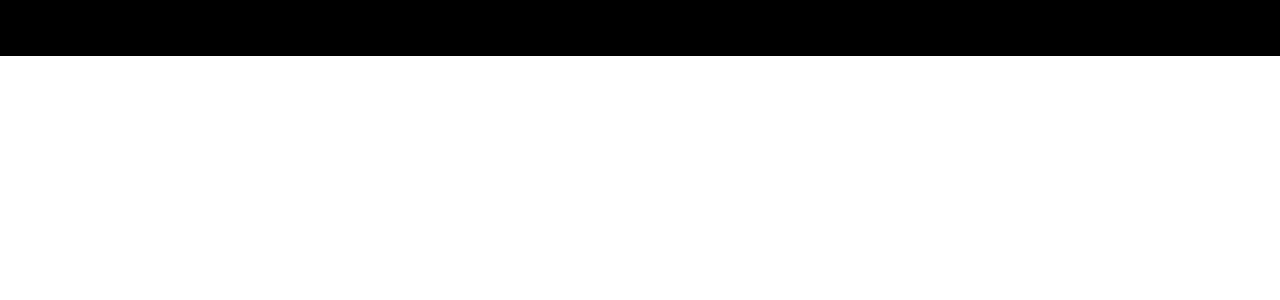
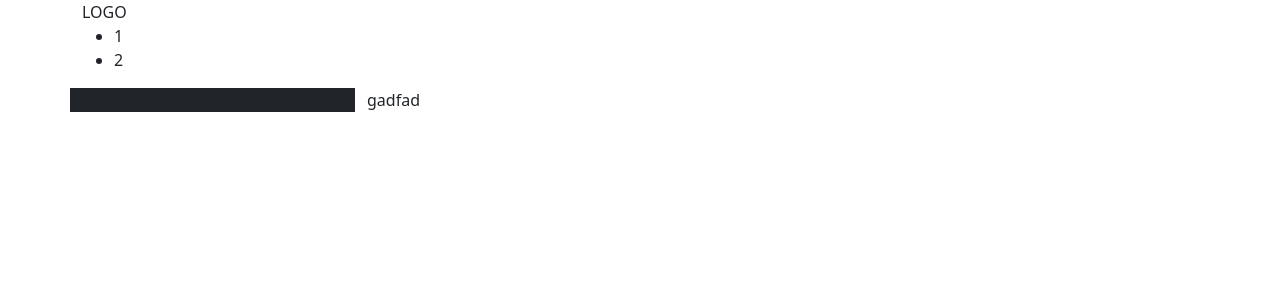
Before and after one commit to teh23/meme-hub, a React (Create React App) app: page / in a window 1280 px wide. Shown: the top 300 px of the page. Built offline with nearby package versions, Linux system fonts and the light colour scheme.

Commit message:
change tailwind to bootstrap

```diff
--- a/public/index.html
+++ b/public/index.html
@@ -3,7 +3,7 @@
   <head>
     <meta charset="utf-8" />
     <link rel="icon" href="%PUBLIC_URL%/favicon.ico" />
-    <meta name="viewport" content="width=device-width, initial-scale=1" />
+    <meta name="viewport" content="width=device-width, initial-scale=1.0">
     <meta name="theme-color" content="#000000" />
     <meta
       name="description"
--- a/src/App.js
+++ b/src/App.js
@@ -1,11 +1,14 @@
-import { className } from 'postcss-selector-parser';
+import Layout from './view/Layout'
 import React from 'react';
 
 function App() {
   return (
-    <div className="btn">
-      asdasd
-    </div>
+    <>
+      <Layout>
+
+
+      </Layout>
+    </>
   );
 }
 
--- a/src/index.css
+++ /dev/null
@@ -1,9 +0,0 @@
-@tailwind base;
-@tailwind components;
-@tailwind utilities;
-
-
-.btn {
-    @apply p-4 bg-black;
-
-}
--- a/src/index.js
+++ b/src/index.js
@@ -1,10 +1,9 @@
 import React from 'react';
 import ReactDOM from 'react-dom';
-import './index.css';
 import App from './App';
 import { store } from './app/store';
 import { Provider } from 'react-redux';
-
+import './index.sass';
 
 ReactDOM.render(
   <React.StrictMode>
--- /dev/null
+++ b/src/index.sass
@@ -0,0 +1 @@
+@import "~bootstrap/scss/bootstrap"
--- /dev/null
+++ b/src/view/Header.js
@@ -0,0 +1,25 @@
+import React from 'react'
+
+const Header = () => {
+    return (
+        <header className="h-12 bg-blue-400">
+            <div className="md:container md:mx-auto grid grid-cols-3 gap-4">
+                <div className="col-span-10" >
+                    LOGO
+                </div>
+
+                <ul className="flex flex-row col-span-1">
+                    <li className="ml-4">
+                        1
+                    </li>
+                    <li className="ml-4">
+                        2
+                    </li>
+                </ul>
+
+            </div>
+        </header>
+    )
+}
+
+export default Header
--- /dev/null
+++ b/src/view/Layout.js
@@ -0,0 +1,19 @@
+import React from "react";
+import Header from "./Header";
+import { Container, Col, Row } from "react-bootstrap/";
+
+const Layout = () => {
+    return (
+        <Container>
+            <Row>
+                <Header></Header>
+            </Row>
+            <Row>
+                <Col className="bg-dark" xs={3}>dsa</Col>
+                <Col className="bg-color-red">gadfad</Col>
+            </Row>
+        </Container>
+    );
+};
+
+export default Layout;
```
Also changed, not shown: package.json (+6 -4 lines), src/view/Content.js (added, +11 -0 lines), src/view/TagsMenu.js (added, +11 -0 lines), 2 other files (tests, documents, lock files or other folders).
